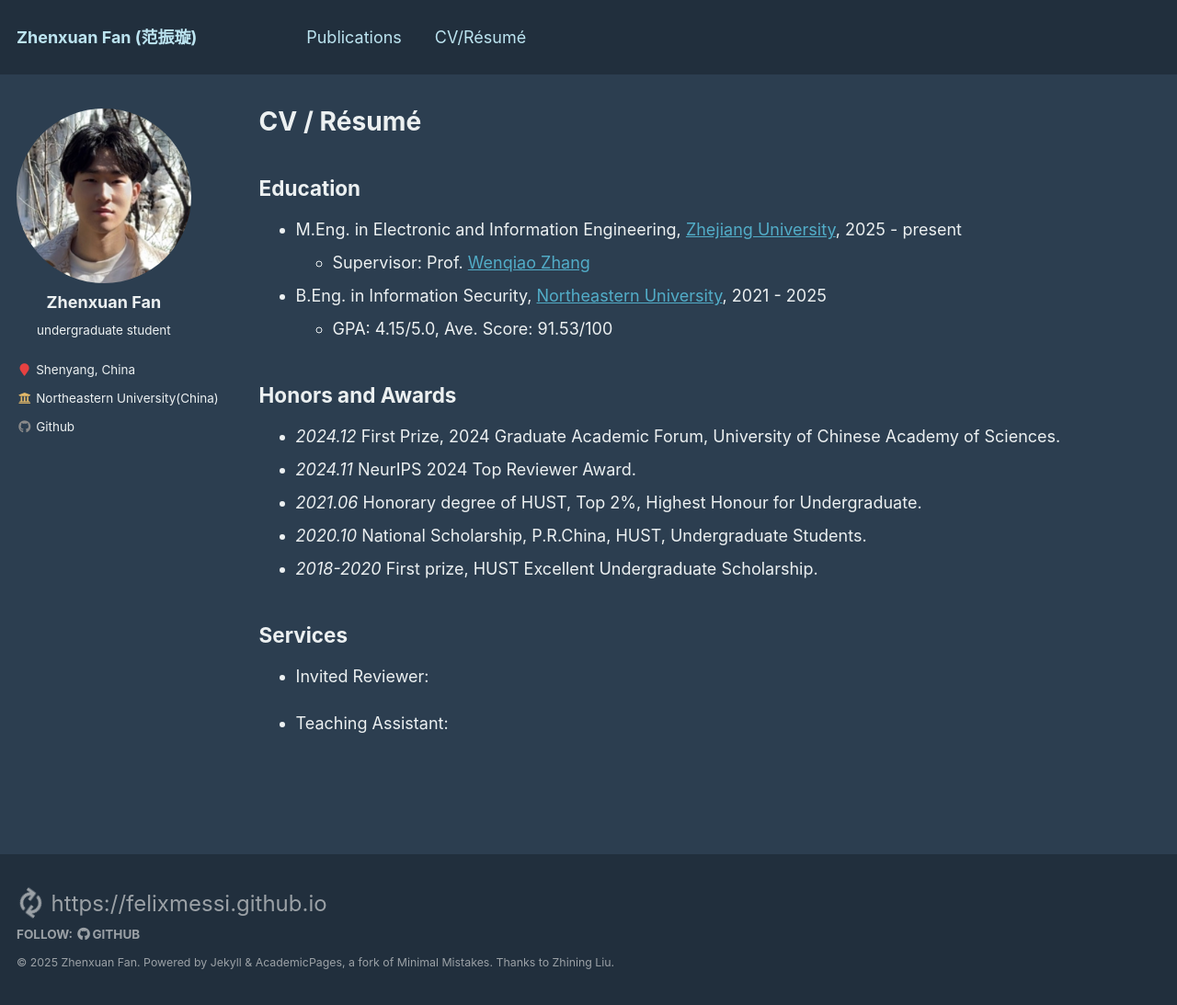
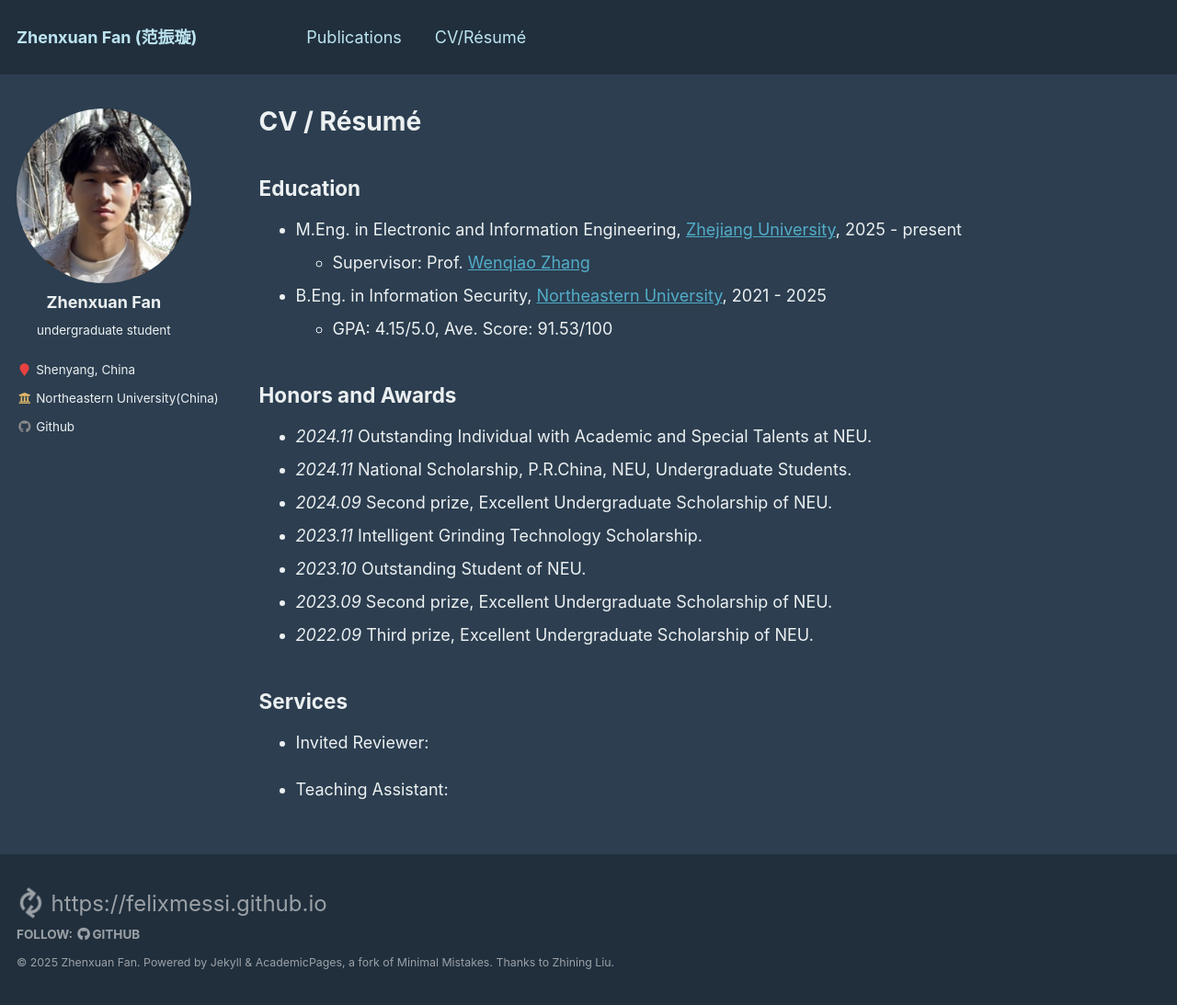
Before and after one commit to fanzhenxuan/fanzhenxuan.github.io, a Jekyll site: the page built from _pages/cv.md, in a window 1280 px wide and 1093 px high. Shown: the whole window at 92% size. Built offline with Jekyll 4.4.1, drawn with Linux system fonts in a browser that asks for light colours.

Commit message:
Update cv.md

```diff
--- a/_pages/cv.md
+++ b/_pages/cv.md
@@ -19,13 +19,13 @@ redirect_from:
 
 
 ## Honors and Awards
-- *2024.12*  First Prize, 2024 Graduate Academic Forum, University of Chinese Academy of Sciences.
-- *2024.11*  NeurIPS 2024 Top Reviewer Award.
-- *2021.06*  Honorary degree of HUST, Top 2%, Highest Honour for Undergraduate.
-- *2020.10*  National Scholarship, P.R.China, HUST, Undergraduate Students.
-- *2018-2020*  First prize, HUST Excellent Undergraduate Scholarship.
-<!-- - *2016.10* Second prize, National (Senior) High School Mathematical Competition of China. -->
-
+- *2024.11* Outstanding Individual with Academic and Special Talents at NEU.
+- *2024.11* National Scholarship, P.R.China, NEU, Undergraduate Students.
+- *2024.09* Second prize, Excellent Undergraduate Scholarship of NEU.
+- *2023.11* Intelligent Grinding Technology Scholarship.
+- *2023.10* Outstanding Student of NEU.
+- *2023.09* Second prize, Excellent Undergraduate Scholarship of NEU.
+- *2022.09* Third prize, Excellent Undergraduate Scholarship of NEU.
 
 ## Services
 - Invited Reviewer:
```
